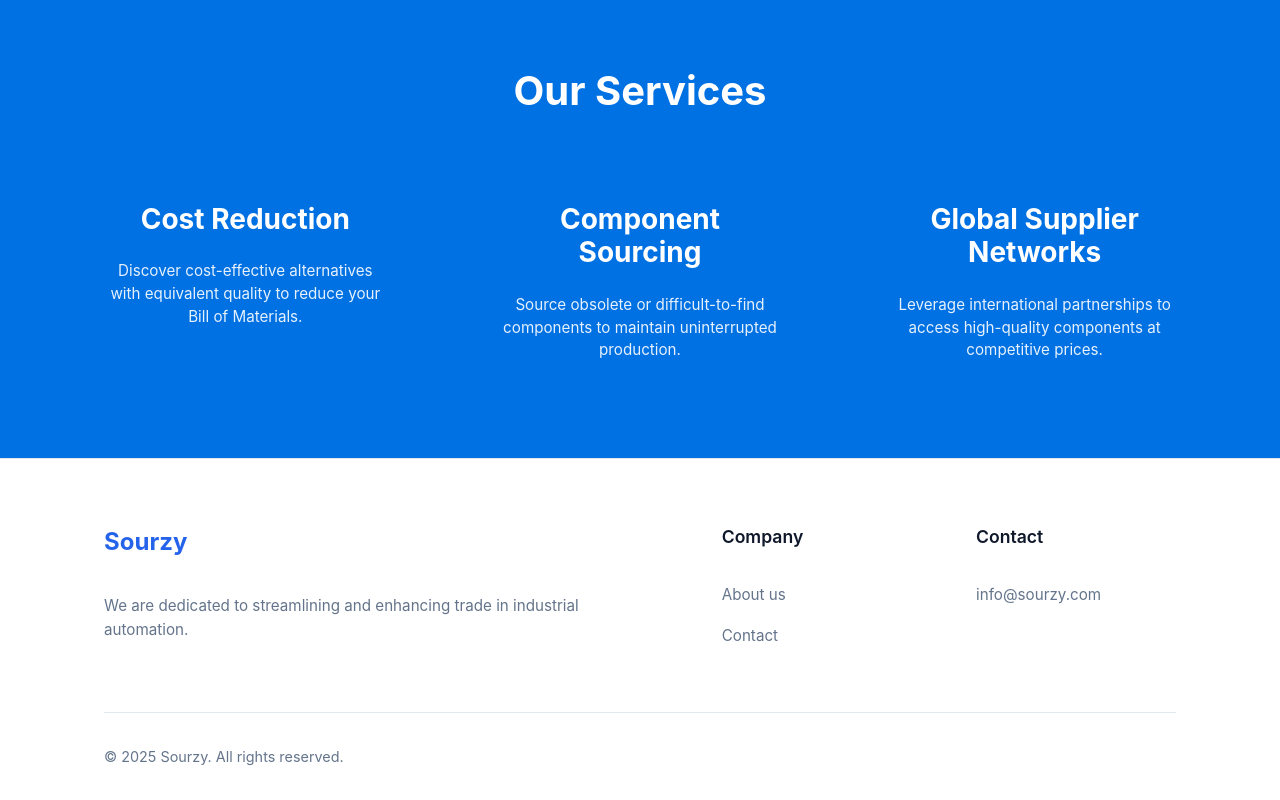
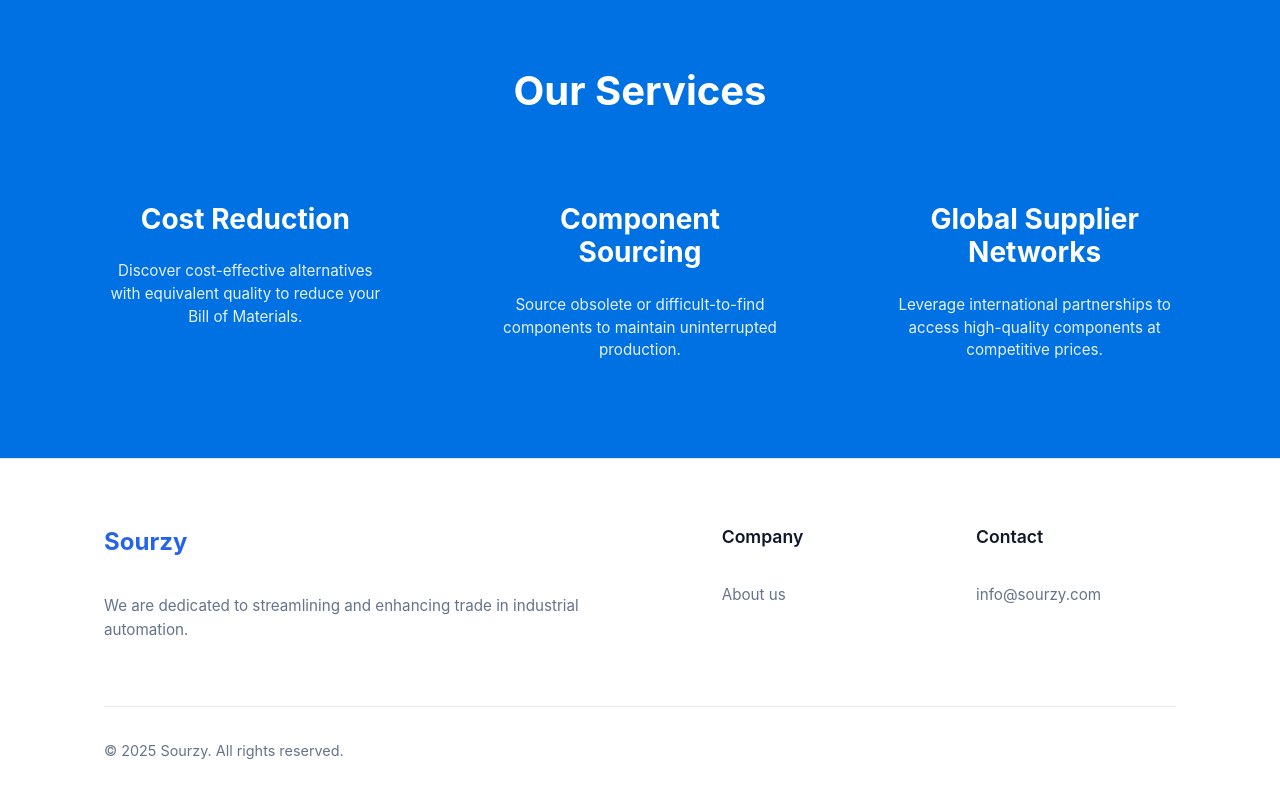
Before and after one commit to jolley34/sourzy-web, a React (Create React App) app: page /about in a window 1280 px wide. Shown: the part 2042-2842 px from the top of the page. Built offline with nearby package versions, Linux system fonts and the light colour scheme; no server answers.

Commit message:
Comment out Footer Contact (Due to Bug)

```diff
--- a/src/components/Footer/Footer.tsx
+++ b/src/components/Footer/Footer.tsx
@@ -147,9 +147,9 @@
           <FooterSection>
             <FooterTitle>Company</FooterTitle>
             <FooterLink href="/about">About us</FooterLink>
-            <FooterLink href="#" onClick={handleContactClick}>
+            {/*  <FooterLink href="#" onClick={handleContactClick}>
               Contact
-            </FooterLink>
+            </FooterLink> */}
           </FooterSection>
 
           <FooterSection>
```
